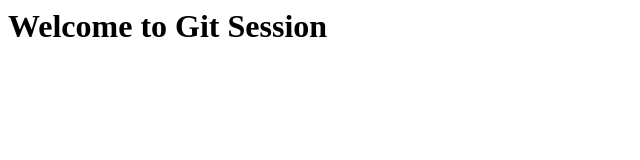
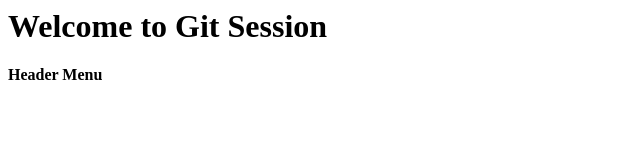
Before and after one commit to YesnotBot/GitSession, a plain HTML site: page App1/index.html in a window 1280 px wide. Shown: the full height of the page, 0-640 px from the left. Drawn offline with Linux system fonts and the light colour scheme.

Commit message:
App commited

```diff
--- a/App1/index.html
+++ b/App1/index.html
@@ -1,5 +1,9 @@
 <html>
+<head>
+<title>Welcome to Charusat Web App</title>
+</head>
 <body>
 	<h1>Welcome to Git Session</h1>
+	<b>Header Menu</b>
 </body>
 </html>
```
